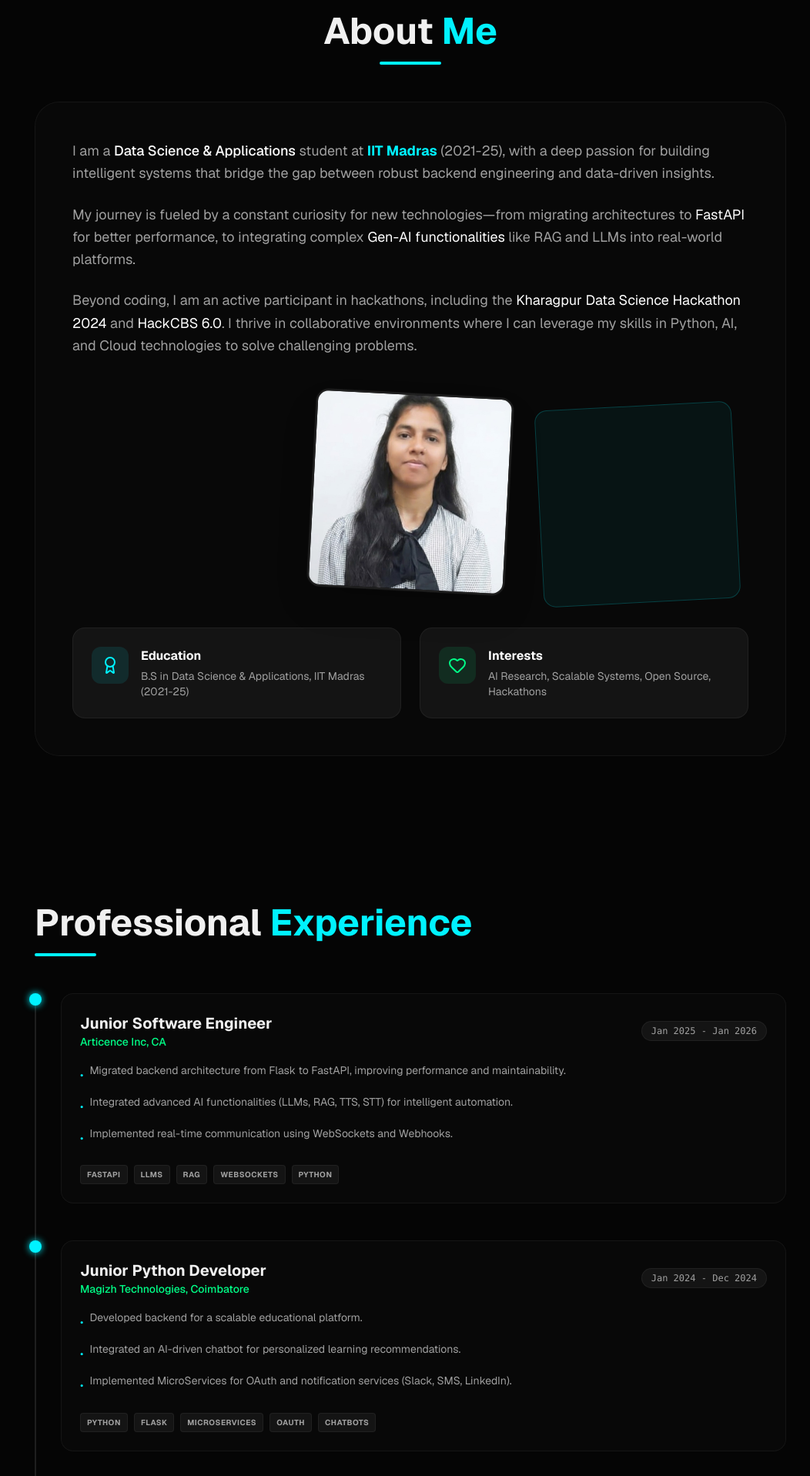
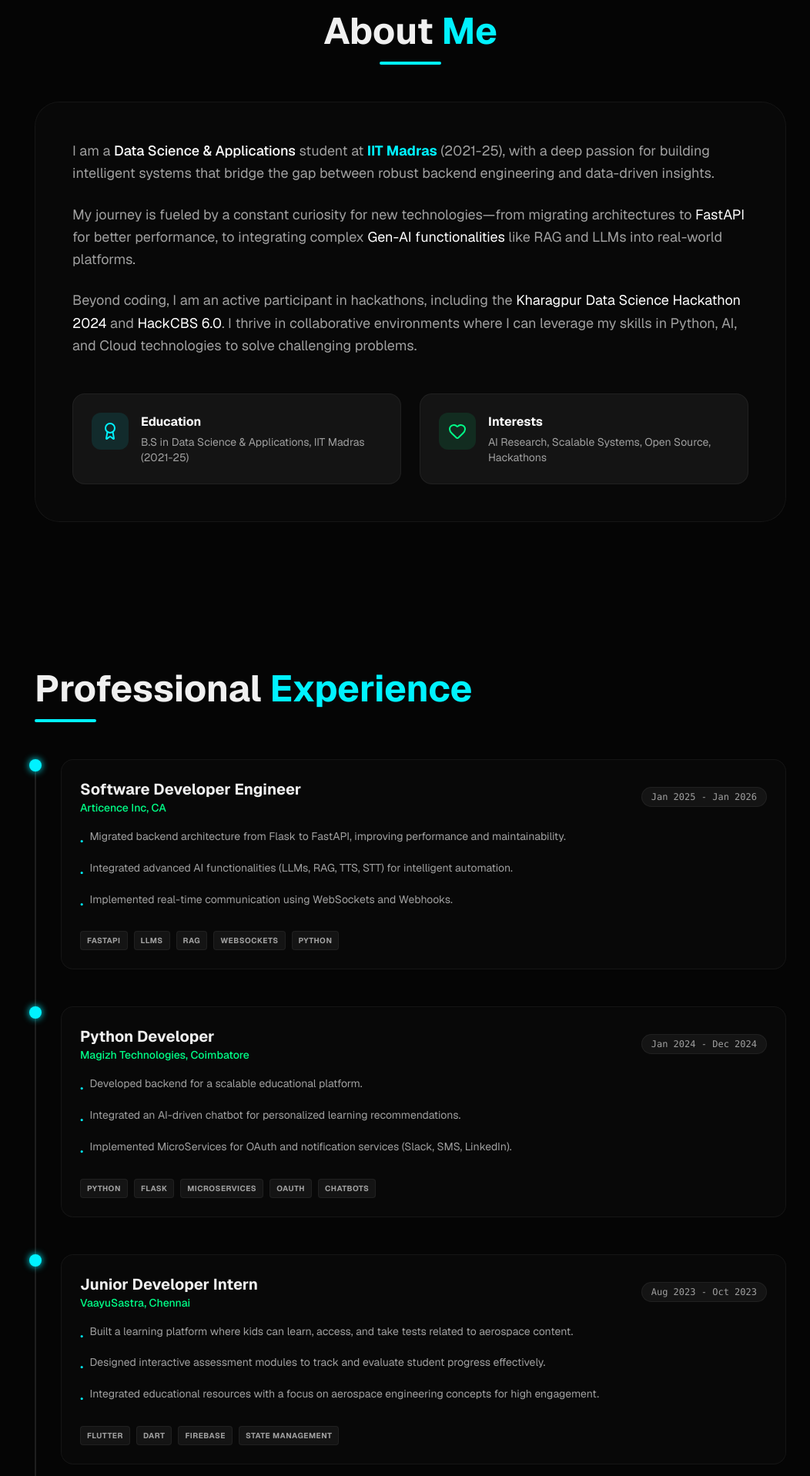
Before and after one commit to Pallavi-Pandey/pallavipandey, a Next.js app: page / in a window 1280 px wide. Shown: the part 880-2797 px from the top of the page at 77% size, without its empty margins (107-1159 px from the left). Built offline with nearby package versions, Linux system fonts and the light colour scheme.

Commit message:
feat: Add new internship experience and update job titles from 'Junior' to 'Software Engineer' across components.

```diff
--- a/src/app/layout.tsx
+++ b/src/app/layout.tsx
@@ -16,7 +16,7 @@ const geistMono = Geist_Mono({
 
 export const metadata: Metadata = {
   title: "Pallavi Pandey | Software Engineer & Data Scientist",
-  description: "Portfolio of Pallavi Pandey, a Junior Software Engineer specializing in FastAPI, LLMs, and Data Science.",
+  description: "Portfolio of Pallavi Pandey, a Software Engineer specializing in FastAPI, LLMs, and Data Science.",
 };
 
 export default function RootLayout({
--- a/src/components/About.tsx
+++ b/src/components/About.tsx
@@ -20,7 +20,7 @@ const About = () => {
                 </div>
 
                 <div className="glass p-8 md:p-12 rounded-[2rem] border border-white/5 relative overflow-hidden group">
-                    <div className="grid md:grid-cols-[1.5fr,1fr] gap-12 items-center">
+                    <div className="grid grid-cols-1 gap-12 items-center">
                         <div className="relative z-10 space-y-6 text-lg text-text-muted leading-relaxed">
                             <p>
                                 I am a <span className="text-white font-medium">Data Science & Applications</span> student at <span className="text-brand-primary font-bold">IIT Madras</span> (2021-25), with a deep passion for building intelligent systems that bridge the gap between robust backend engineering and data-driven insights.
@@ -33,6 +33,7 @@ const About = () => {
                             </p>
                         </div>
 
+                        {/* Profile Image - Commented out for now
                         <div className="relative flex justify-center">
                             <div className="relative w-64 h-64 rounded-2xl overflow-hidden border-2 border-white/10 ring-1 ring-white/5 rotate-3 hover:rotate-0 transition-all duration-500 shadow-2xl group-hover:shadow-brand-primary/20">
                                 <Image
@@ -45,6 +46,7 @@ const About = () => {
                             </div>
                             <div className="absolute -z-10 top-4 right-4 w-64 h-64 rounded-2xl border border-brand-primary/20 bg-brand-primary/5 -rotate-3 group-hover:rotate-0 transition-all duration-500" />
                         </div>
+                        */}
                     </div>
 
                     <div className="grid grid-cols-1 md:grid-cols-2 gap-6 relative z-10 mt-12">
--- a/src/components/Experience.tsx
+++ b/src/components/Experience.tsx
@@ -7,7 +7,7 @@ const Experience = () => {
     const experiences = [
         {
             company: "Articence Inc, CA",
-            role: "Junior Software Engineer",
+            role: "Software Developer Engineer",
             period: "Jan 2025 - Jan 2026",
             description: [
                 "Migrated backend architecture from Flask to FastAPI, improving performance and maintainability.",
@@ -18,7 +18,7 @@ const Experience = () => {
         },
         {
             company: "Magizh Technologies, Coimbatore",
-            role: "Junior Python Developer",
+            role: "Python Developer",
             period: "Jan 2024 - Dec 2024",
             description: [
                 "Developed backend for a scalable educational platform.",
@@ -28,13 +28,26 @@ const Experience = () => {
             tech: ["Python", "Flask", "Microservices", "OAuth", "Chatbots"]
         },
         {
+            company: "VaayuSastra, Chennai",
+            role: "Junior Developer Intern",
+            period: "Aug 2023 - Oct 2023",
+            description: [
+                "Built a learning platform where kids can learn, access, and take tests related to aerospace content.",
+                "Designed interactive assessment modules to track and evaluate student progress effectively.",
+                "Integrated educational resources with a focus on aerospace engineering concepts for high engagement."
+            ],
+            tech: ["Flutter", "Dart", "Firebase", "State Management"]
+        },
+        {
             company: "IIT Madras, Chennai",
-            role: "Internship",
+            role: "Tech Intern",
             period: "Jan 2023 - Sept 2023",
             description: [
-                "Gained hands-on experience in software development and data science projects during an 8-month internship."
+                "Developed the official website for 'Paradox', the flagship technical and cultural fest of the IITM BS degree.",
+                "Designed and launched the project showcase website for academic and research initiatives.",
+                "Managed and coordinated Student Affairs, bridging the gap between student requirements and administration."
             ],
-            tech: ["Software Development", "Data Science"]
+            tech: ["Web Development", "Portal Management", "Student Affairs"]
         }
     ];
 
--- a/src/components/Hero.tsx
+++ b/src/components/Hero.tsx
@@ -28,7 +28,7 @@ const Hero = () => {
                 </h1>
 
                 <p className="text-xl md:text-2xl text-text-muted max-w-2xl mx-auto leading-relaxed">
-                    Junior Software Engineer & Data Scientist.
+                    Software Engineer & Data Scientist.
                     Specializing in <span className="text-white">FastAPI</span>, <span className="text-white">AI/LLMs</span>, and scalable <span className="text-white">Backend Architectures</span>.
                 </p>
 
```
